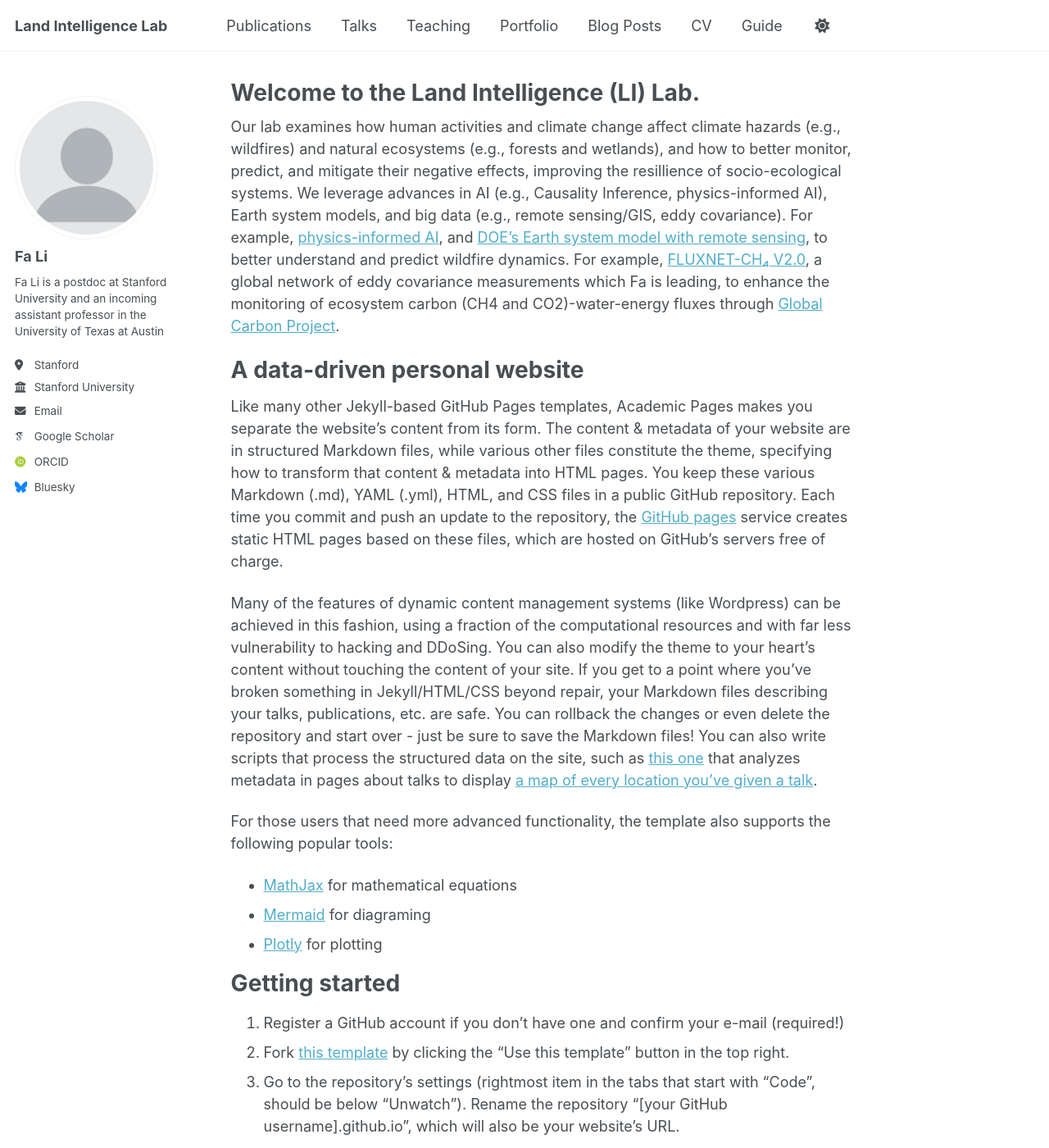
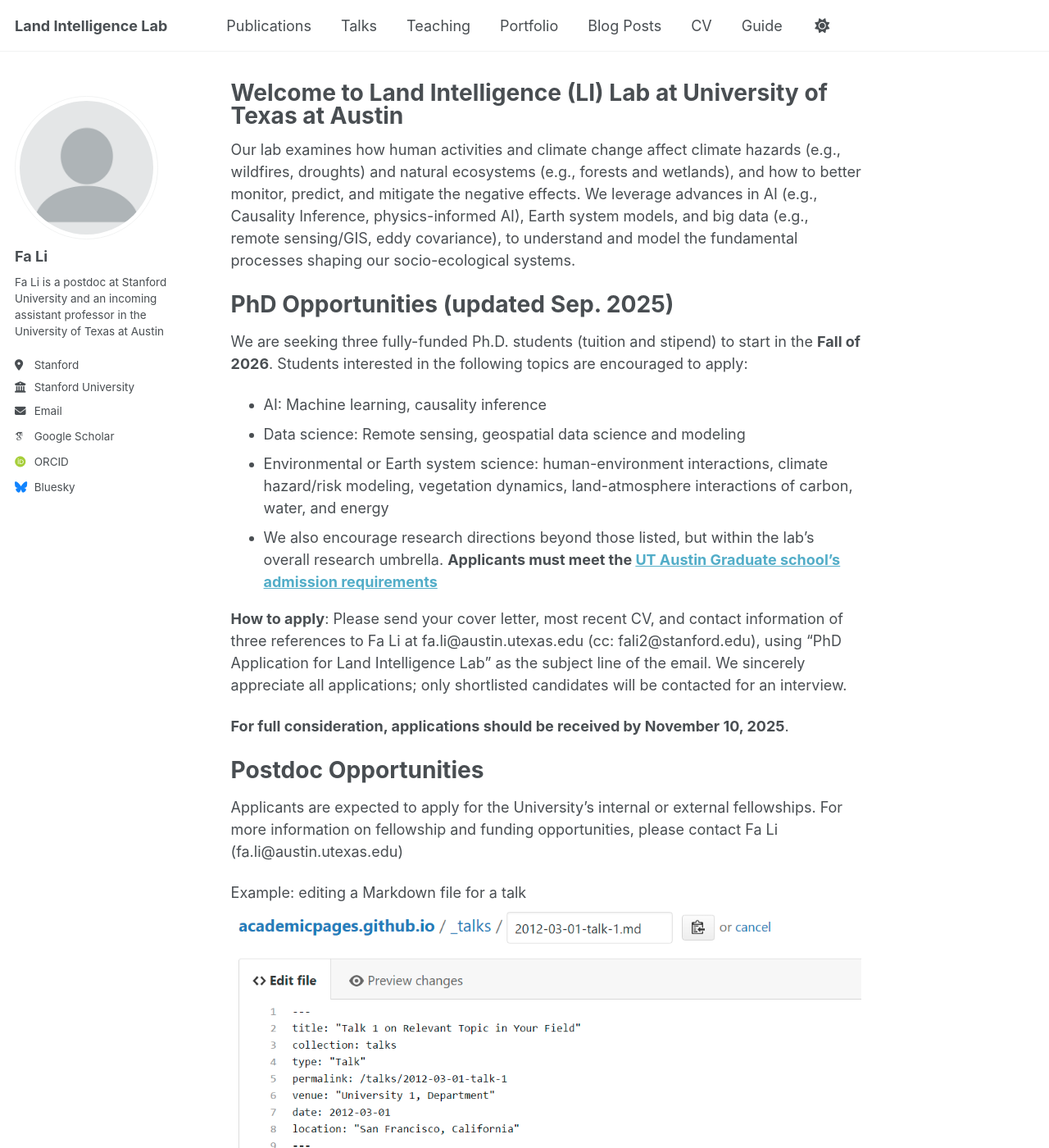
Before and after one commit to fali-lab/fali-lab.github.io, a Jekyll site: the page built from _pages/about.md, in a window 1280 px wide and 1400 px high. Shown: the whole window at 82% size. Built offline with Jekyll 4.4.1, drawn with Linux system fonts in a browser that asks for light colours; some web fonts are replaced; a script that is not in the unit is left out; some of the changed text lies outside the part shown.

Commit message:
Update about.md

```diff
--- a/_pages/about.md
+++ b/_pages/about.md
@@ -1,54 +1,30 @@
 ---
 permalink: /
-title: "Welcome to the Land Intelligence (LI) Lab."
+title: "Welcome to Land Intelligence (LI) Lab at University of Texas at Austin"
 author_profile: true
 redirect_from:
   - /about/
   - /about.html
 ---
 
-Our lab examines how human activities and climate change affect climate hazards (e.g., wildfires) and natural ecosystems (e.g., forests and wetlands), and how to better monitor, predict, and mitigate their negative effects, improving the resillience of socio-ecological systems. We leverage advances in AI (e.g., Causality Inference, physics-informed AI), Earth system models, and big data (e.g., remote sensing/GIS, eddy covariance). For example, [physics-informed AI](https://doi.org/10.1029/2024EF004588), and [DOE's Earth system model with remote sensing](https://gmd.copernicus.org/articles/15/1899/2022/gmd-15-1899-2022.html), to better understand and predict wildfire dynamics. For example, [FLUXNET-CH₄ V2.0](https://fluxnet.org/data/fluxnet-ch4-community-product/), a global network of eddy covariance measurements which Fa is leading, to enhance the monitoring of ecosystem carbon (CH4 and CO2)-water-energy fluxes through [Global Carbon Project](https://www.globalcarbonproject.org/).
+Our lab examines how human activities and climate change affect climate hazards (e.g., wildfires, droughts) and natural ecosystems (e.g., forests and wetlands), and how to better monitor, predict, and mitigate the negative effects. We leverage advances in AI (e.g., Causality Inference, physics-informed AI), Earth system models, and big data (e.g., remote sensing/GIS, eddy covariance), to understand and model the fundamental processes shaping our socio-ecological systems.
 
-A data-driven personal website
+PhD Opportunities (updated Sep. 2025)
 ======
-Like many other Jekyll-based GitHub Pages templates, Academic Pages makes you separate the website's content from its form. The content & metadata of your website are in structured Markdown files, while various other files constitute the theme, specifying how to transform that content & metadata into HTML pages. You keep these various Markdown (.md), YAML (.yml), HTML, and CSS files in a public GitHub repository. Each time you commit and push an update to the repository, the [GitHub pages](https://pages.github.com/) service creates static HTML pages based on these files, which are hosted on GitHub's servers free of charge.
+We are seeking three fully-funded Ph.D. students (tuition and stipend) to start in the **Fall of 2026**. Students interested in the following topics are encouraged to apply:
+- AI: Machine learning, causality inference
+- Data science: Remote sensing, geospatial data science and modeling
+- Environmental or Earth system science: human-environment interactions, climate hazard/risk modeling, vegetation dynamics, land-atmosphere interactions of carbon, water, and energy
+- We also encourage research directions beyond those listed, but within the lab’s overall research umbrella.
+**Applicants must meet the [UT Austin Graduate school's admission requirements](https://catalog.utexas.edu/general-information/admission/graduate-admission/)**
 
-Many of the features of dynamic content management systems (like Wordpress) can be achieved in this fashion, using a fraction of the computational resources and with far less vulnerability to hacking and DDoSing. You can also modify the theme to your heart's content without touching the content of your site. If you get to a point where you've broken something in Jekyll/HTML/CSS beyond repair, your Markdown files describing your talks, publications, etc. are safe. You can rollback the changes or even delete the repository and start over - just be sure to save the Markdown files! You can also write scripts that process the structured data on the site, such as [this one](https://github.com/academicpages/academicpages.github.io/blob/master/talkmap.ipynb) that analyzes metadata in pages about talks to display [a map of every location you've given a talk](https://academicpages.github.io/talkmap.html).
+**How to apply**: Please send your cover letter, most recent CV, and contact information of three references to Fa Li at fa.li@austin.utexas.edu (cc: fali2@stanford.edu), using “PhD Application for Land Intelligence Lab” as the subject line of the email. We sincerely appreciate all applications; only shortlisted candidates will be contacted for an interview.
 
-For those users that need more advanced functionality, the template also supports the following popular tools:
-- [MathJax](https://www.mathjax.org/) for mathematical equations
-- [Mermaid](https://mermaid.js.org/) for diagraming
-- [Plotly](https://plotly.com/javascript/) for plotting
+**For full consideration, applications should be received by November 10, 2025**.
 
-Getting started
+Postdoc Opportunities
 ======
-1. Register a GitHub account if you don't have one and confirm your e-mail (required!)
-1. Fork [this template](https://github.com/academicpages/academicpages.github.io) by clicking the "Use this template" button in the top right.
-1. Go to the repository's settings (rightmost item in the tabs that start with "Code", should be below "Unwatch"). Rename the repository "[your GitHub username].github.io", which will also be your website's URL.
-1. Set site-wide configuration and create content & metadata (see below -- also see [this set of diffs](http://archive.is/3TPas) showing what files were changed to set up [an example site](https://getorg-testacct.github.io) for a user with the username "getorg-testacct")
-1. Upload any files (like PDFs, .zip files, etc.) to the files/ directory. They will appear at https://[your GitHub username].github.io/files/example.pdf.
-1. Check status by going to the repository settings, in the "GitHub pages" section
-
-Site-wide configuration
-------
-The main configuration file for the site is in the base directory in [_config.yml](https://github.com/academicpages/academicpages.github.io/blob/master/_config.yml), which defines the content in the sidebars and other site-wide features. You will need to replace the default variables with ones about yourself and your site's github repository. The configuration file for the top menu is in [_data/navigation.yml](https://github.com/academicpages/academicpages.github.io/blob/master/_data/navigation.yml). For example, if you don't have a portfolio or blog posts, you can remove those items from that navigation.yml file to remove them from the header.
-
-Create content & metadata
-------
-For site content, there is one Markdown file for each type of content, which are stored in directories like _publications, _talks, _posts, _teaching, or _pages. For example, each talk is a Markdown file in the [_talks directory](https://github.com/academicpages/academicpages.github.io/tree/master/_talks). At the top of each Markdown file is structured data in YAML about the talk, which the theme will parse to do lots of cool stuff. The same structured data about a talk is used to generate the list of talks on the [Talks page](https://academicpages.github.io/talks), each [individual page](https://academicpages.github.io/talks/2012-03-01-talk-1) for specific talks, the talks section for the [CV page](https://academicpages.github.io/cv), and the [map of places you've given a talk](https://academicpages.github.io/talkmap.html) (if you run this [python file](https://github.com/academicpages/academicpages.github.io/blob/master/talkmap.py) or [Jupyter notebook](https://github.com/academicpages/academicpages.github.io/blob/master/talkmap.ipynb), which creates the HTML for the map based on the contents of the _talks directory).
-
-**Markdown generator**
-
-The repository includes [a set of Jupyter notebooks](https://github.com/academicpages/academicpages.github.io/tree/master/markdown_generator
-) that converts a CSV containing structured data about talks or presentations into individual Markdown files that will be properly formatted for the Academic Pages template. The sample CSVs in that directory are the ones I used to create my own personal website at stuartgeiger.com. My usual workflow is that I keep a spreadsheet of my publications and talks, then run the code in these notebooks to generate the Markdown files, then commit and push them to the GitHub repository.
-
-How to edit your site's GitHub repository
-------
-Many people use a git client to create files on their local computer and then push them to GitHub's servers. If you are not familiar with git, you can directly edit these configuration and Markdown files directly in the github.com interface. Navigate to a file (like [this one](https://github.com/academicpages/academicpages.github.io/blob/master/_talks/2012-03-01-talk-1.md) and click the pencil icon in the top right of the content preview (to the right of the "Raw | Blame | History" buttons). You can delete a file by clicking the trashcan icon to the right of the pencil icon. You can also create new files or upload files by navigating to a directory and clicking the "Create new file" or "Upload files" buttons.
+Applicants are expected to apply for the University’s internal or external fellowships. For more information on fellowship and funding opportunities, please contact Fa Li (fa.li@austin.utexas.edu)
 
 Example: editing a Markdown file for a talk
 ![Editing a Markdown file for a talk](/images/editing-talk.png)
-
-For more info
-------
-More info about configuring Academic Pages can be found in [the guide](https://academicpages.github.io/markdown/), the [growing wiki](https://github.com/academicpages/academicpages.github.io/wiki), and you can always [ask a question on GitHub](https://github.com/academicpages/academicpages.github.io/discussions). The [guides for the Minimal Mistakes theme](https://mmistakes.github.io/minimal-mistakes/docs/configuration/) (which this theme was forked from) might also be helpful.
```
